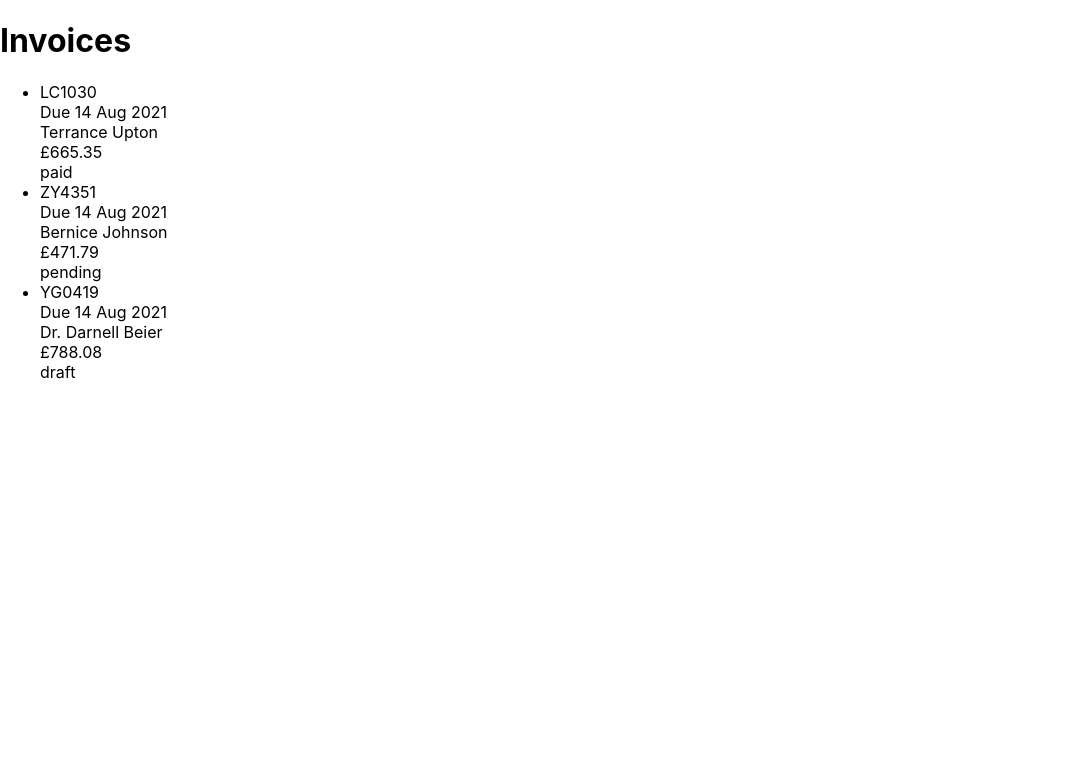
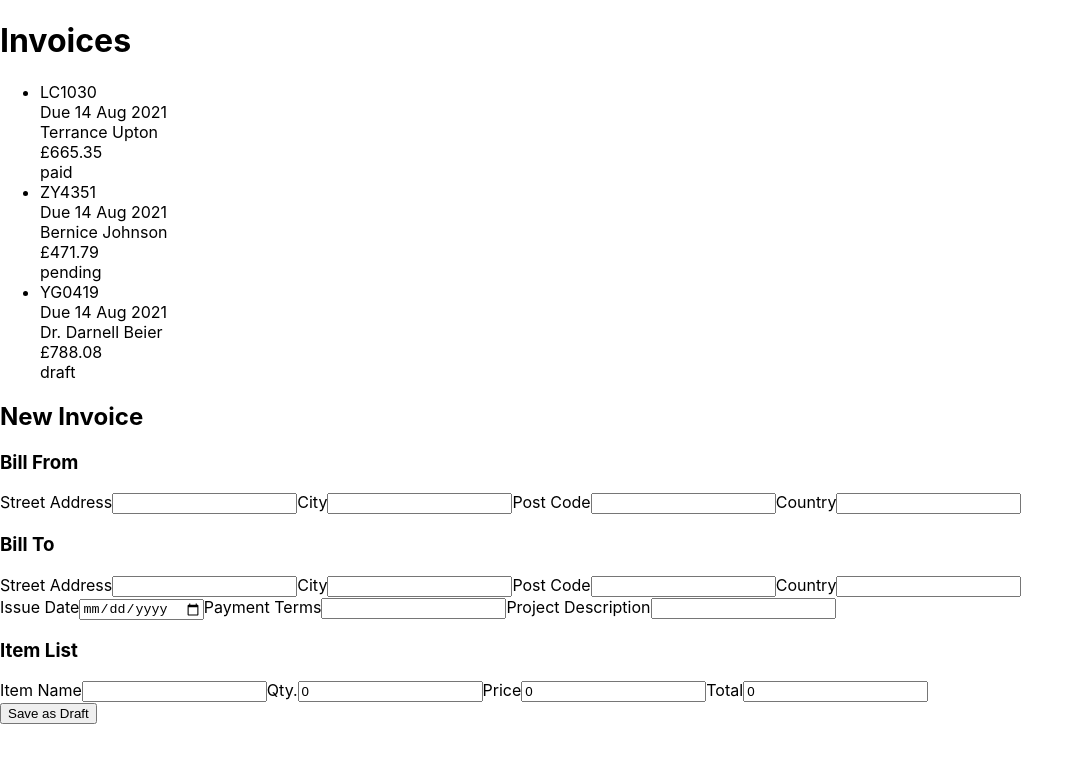
Before and after one commit to AlexKMarshall/invoice-app-next, a Next.js app: page / in a window 1280 px wide. Shown: the top 762 px of the page, without its empty margins (0-1084 px from the left). Built offline with nearby package versions, Linux system fonts and the light colour scheme.

Commit message:
feat: add new invoice form ui
creates the basic markup of the form. Submission not currently handled

```diff
--- a/src/client/features/invoice/invoice-summary.screen.tsx
+++ b/src/client/features/invoice/invoice-summary.screen.tsx
@@ -1,8 +1,10 @@
+import { ChangeEvent, useMemo, useState } from 'react'
 import { GetInvoiceSummary, ResponseStringify } from 'src/shared/dtos'
 import { format, parseJSON } from 'date-fns'
 
 import Link from 'next/link'
 import { currencyFormatter } from 'src/client/shared/utils'
+import { useId } from '@react-aria/utils'
 import { useQuery } from 'react-query'
 
 type InvoiceSummary = {
@@ -22,8 +24,56 @@ async function getInvoices(): Promise<Array<InvoiceSummary>> {
   }))
 }
 
+function useControlledItemQuantity() {
+  const [value, setValue] = useState(0)
+
+  const props = useMemo(
+    () => ({
+      quantity: value,
+      value: value.toString(),
+      onChange: (event: ChangeEvent<HTMLInputElement>) => {
+        const rawValue = event.target.value
+        const numericValue = parseInt(rawValue || '0')
+        if (Number.isNaN(numericValue)) return
+        setValue(numericValue)
+      },
+    }),
+    [value]
+  )
+
+  return props
+}
+function useControlledItemPrice() {
+  const [penceValue, setPenceValue] = useState(0)
+  const poundsValue = penceValue / 100
+
+  const props = useMemo(
+    () => ({
+      penceValue,
+      value: poundsValue.toString(),
+      onChange: (event: ChangeEvent<HTMLInputElement>) => {
+        const rawValue = event.target.value
+        const valueInPence = Math.floor(parseFloat(rawValue || '0') * 100)
+
+        if (Number.isNaN(valueInPence)) return
+        setPenceValue(valueInPence)
+      },
+    }),
+    [penceValue, poundsValue]
+  )
+
+  return props
+}
+
 export function InvoiceSummaryScreen(): JSX.Element {
   const query = useQuery(['invoices'], getInvoices)
+  const formHeadingId = useId()
+  const billFromHeadingId = useId()
+  const billToHeadingId = useId()
+  const itemListHeadingId = useId()
+  const { quantity, ...controlledItemQuantity } = useControlledItemQuantity()
+  const { penceValue, ...controlledItemPrice } = useControlledItemPrice()
+  const totalCost = (quantity * penceValue) / 100
   return (
     <>
       <h1>Invoices</h1>
@@ -45,6 +95,87 @@ export function InvoiceSummaryScreen(): JSX.Element {
           }
         />
       ) : null}
+      <form
+        aria-labelledby={formHeadingId}
+        onSubmit={(event) => {
+          event.preventDefault()
+          console.log('submitting')
+        }}
+      >
+        <h2 id={formHeadingId}>New Invoice</h2>
+        <section aria-labelledby={billFromHeadingId}>
+          <h3 id={billFromHeadingId}>Bill From</h3>
+          <label>
+            <span>Street Address</span>
+            <input type="text" />
+          </label>
+          <label>
+            <span>City</span>
+            <input type="text" />
+          </label>
+          <label>
+            <span>Post Code</span>
+            <input type="text" />
+          </label>
+          <label>
+            <span>Country</span>
+            <input type="text" />
+          </label>
+        </section>
+        <section aria-labelledby={billToHeadingId}>
+          <h3 id={billToHeadingId}>Bill To</h3>
+          <label>
+            <span>Street Address</span>
+            <input type="text" />
+          </label>
+          <label>
+            <span>City</span>
+            <input type="text" />
+          </label>
+          <label>
+            <span>Post Code</span>
+            <input type="text" />
+          </label>
+          <label>
+            <span>Country</span>
+            <input type="text" />
+          </label>
+        </section>
+        <section>
+          <label>
+            <span>Issue Date</span>
+            <input type="date" />
+          </label>
+          <label>
+            <span>Payment Terms</span>
+            <input type="text" />
+          </label>
+          <label>
+            <span>Project Description</span>
+            <input type="text" />
+          </label>
+        </section>
+        <section aria-labelledby={itemListHeadingId}>
+          <h3 id={itemListHeadingId}>Item List</h3>
+          <label>
+            <span>Item Name</span>
+            <input type="text" />
+          </label>
+          <label>
+            <span>Qty.</span>
+            <input type="number" {...controlledItemQuantity} />
+          </label>
+          <label>
+            <span>Price</span>
+            <input type="number" step="0.01" {...controlledItemPrice} />
+          </label>
+          <label>
+            <span>Total</span>
+            <input type="number" step="0.01" value={totalCost} readOnly />
+          </label>
+        </section>
+        <button type="submit">Save as Draft</button>
+      </form>
     </>
   )
 }
```
Also changed, not shown: src/client/test/test-utils.js (added, +25 -0 lines), 2 other files (tests, documents, lock files or other folders).
